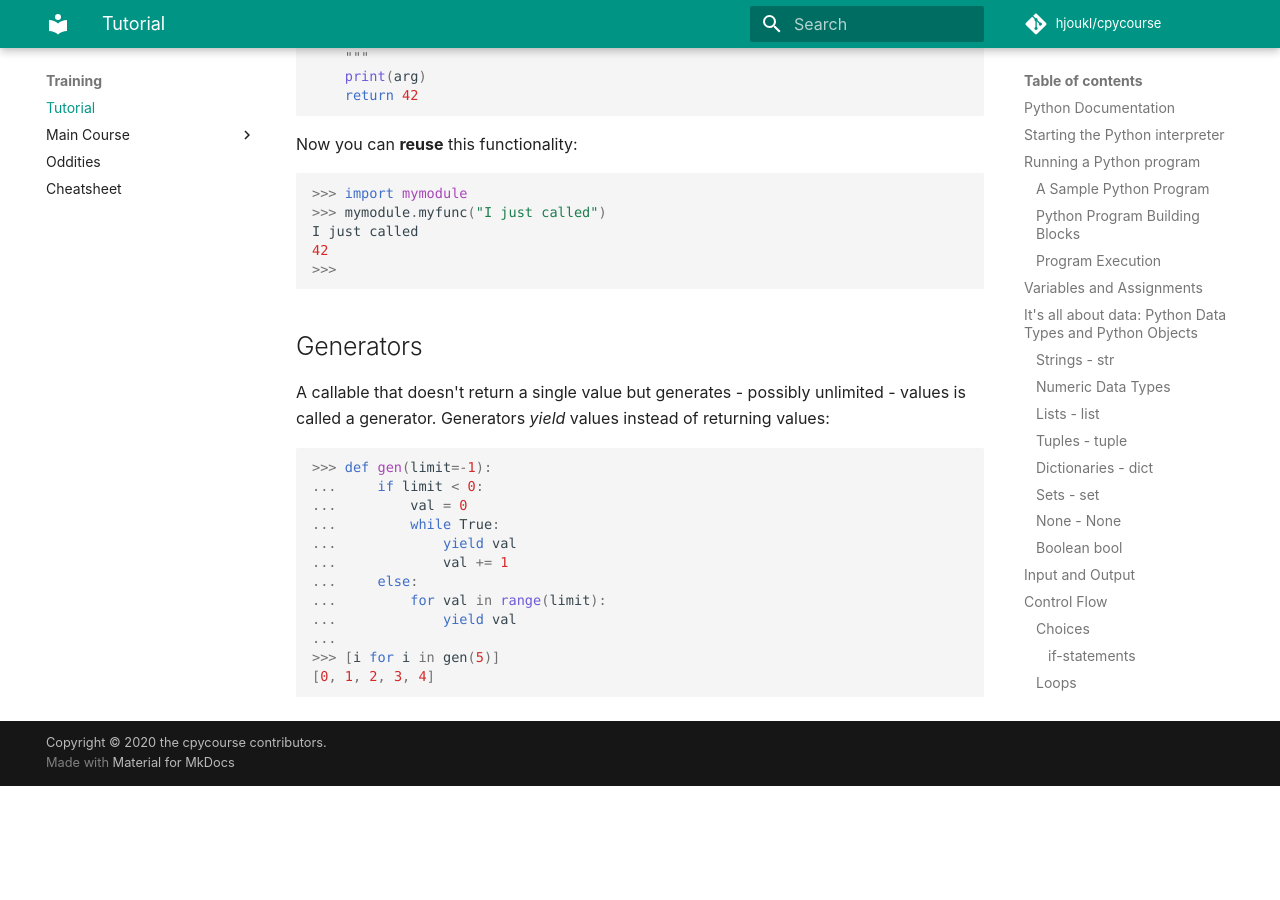
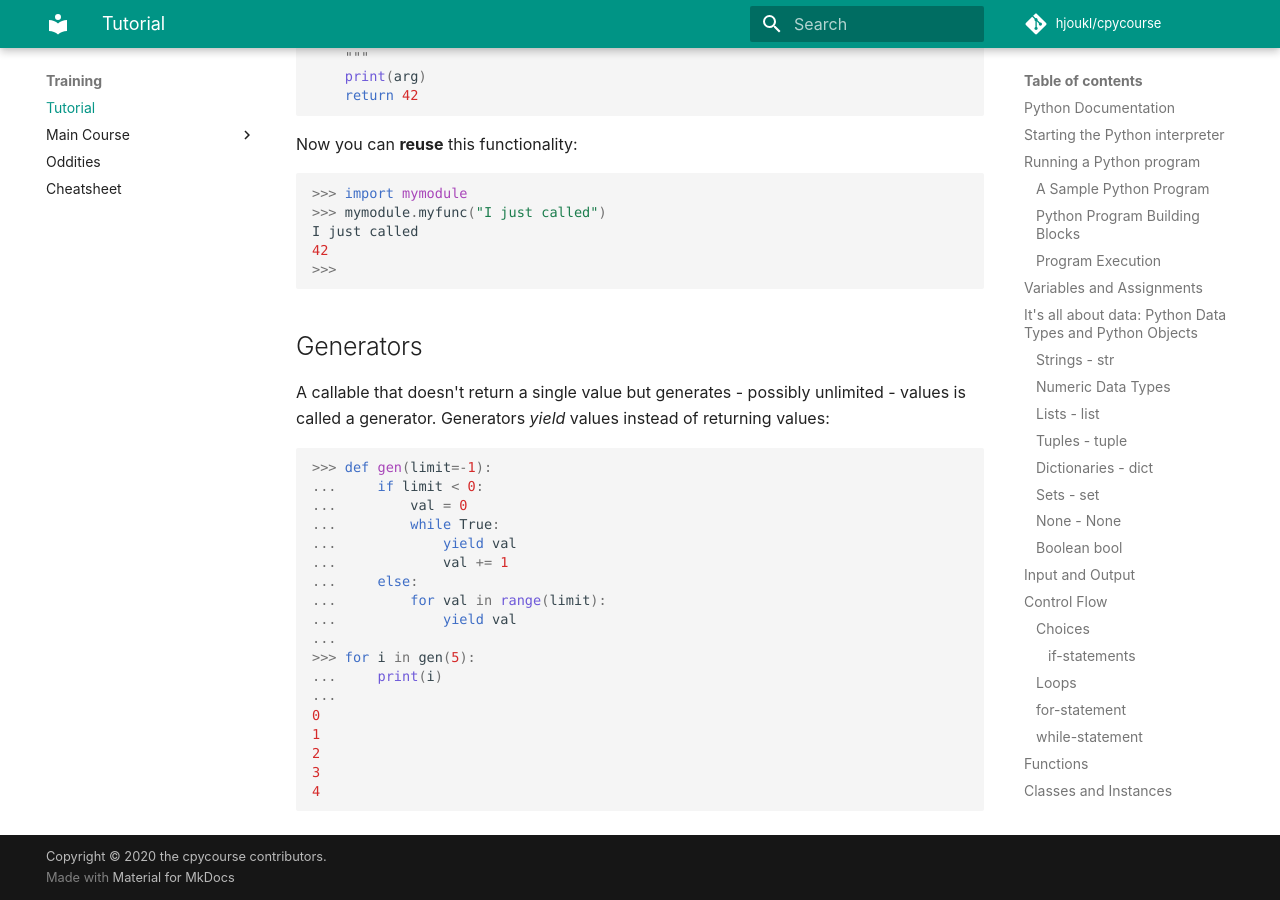
Before and after one commit to rkluger68/cpycourse, an MkDocs documentation site: the page built from docs/training/tutorial.md, in a window 1280 px wide and 900 px high, scrolled down 15998 px. Built offline with MkDocs 1.6.1 and Material for MkDocs 9.7.7, drawn with Linux system fonts in a browser that asks for light colours; comment, search, counter and statistics services are not loaded; before the commit the page ends 16784 px from its top, so only the background shows below that.

Commit message:
Use for loop instead of list comprehensions, this has not been introduced here.

````diff
--- a/docs/training/tutorial.md
+++ b/docs/training/tutorial.md
@@ -799,6 +799,12 @@
 ...         for val in range(limit):
 ...             yield val
 ...
->>> [i for i in gen(5)]
-[0, 1, 2, 3, 4]
+>>> for i in gen(5):
+...     print(i)
+...
+0
+1
+2
+3
+4
 ```
````
